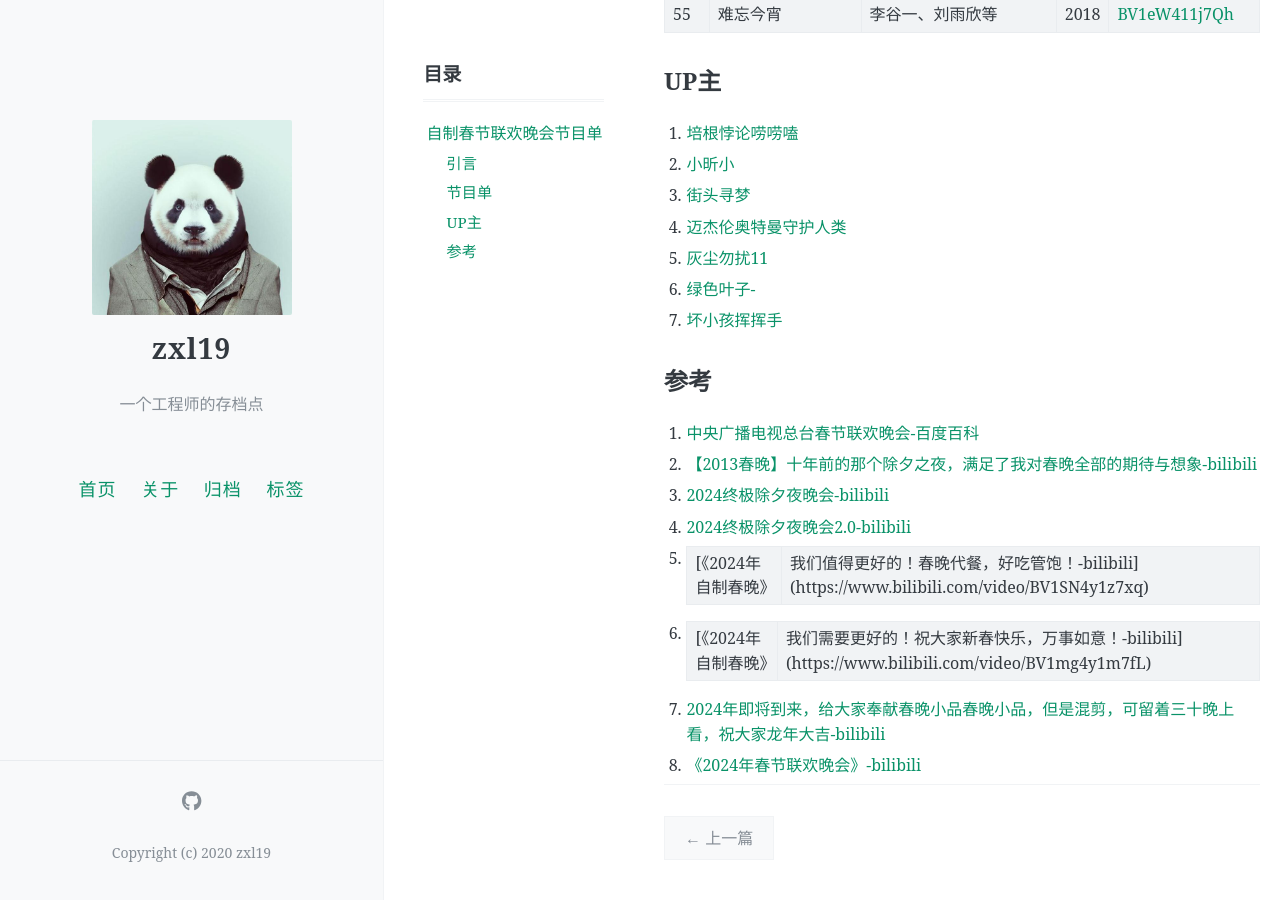
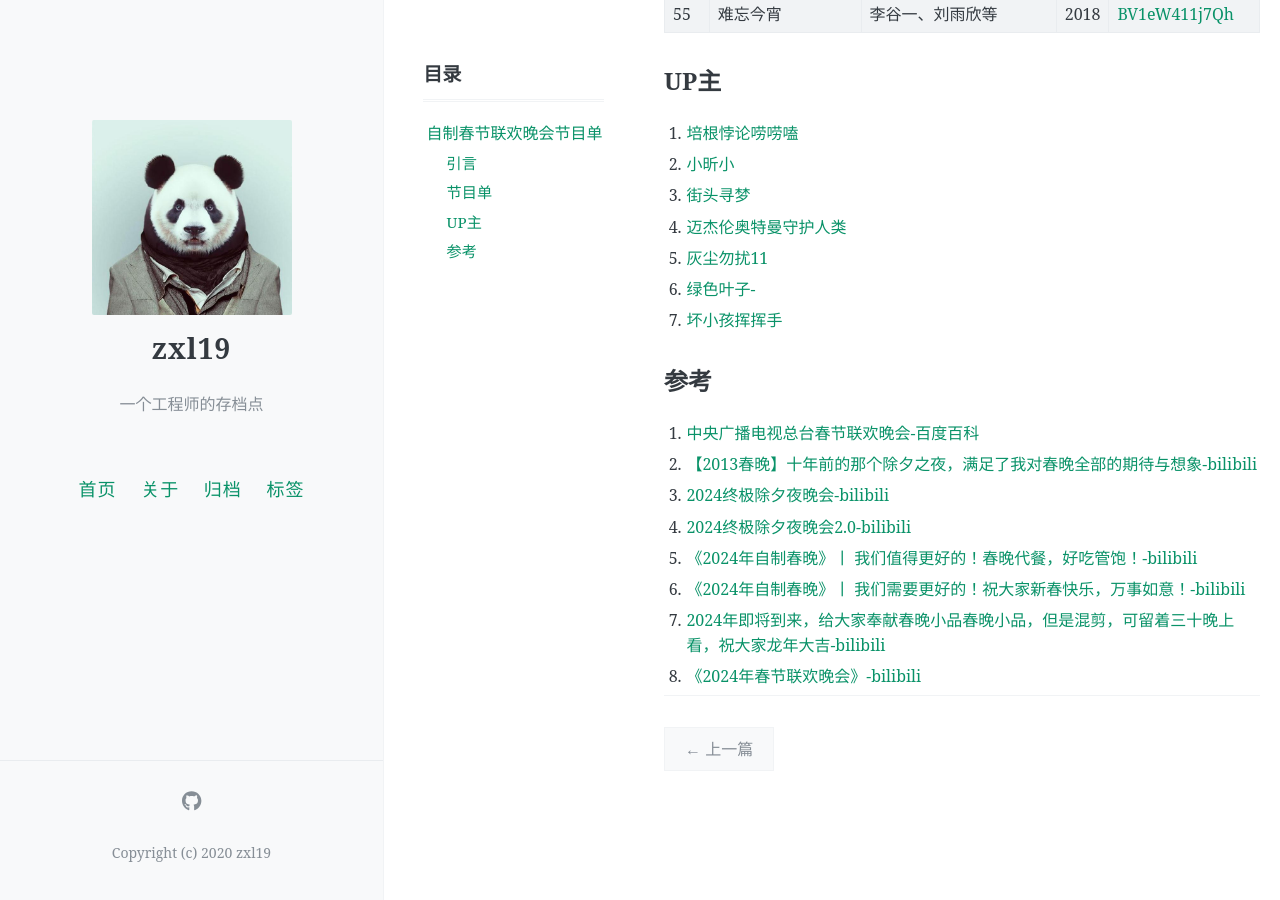
Before and after one commit to zxl19/zxl19.github.io, a Jekyll site: the page built from _posts/2024-01-31-spring-festival-gala.md, in a window 1280 px wide and 900 px high, scrolled down 2730 px. Built offline with Jekyll 4.4.1, drawn with Linux system fonts in a browser that asks for light colours; comment, search, counter and statistics services are not loaded; some of the changed text lies outside the part shown.

Commit message:
Update 2024-01-31-spring-festival-gala.md

```diff
--- a/_posts/2024-01-31-spring-festival-gala.md
+++ b/_posts/2024-01-31-spring-festival-gala.md
@@ -97,7 +97,7 @@ pinned: false
 2. [【2013春晚】十年前的那个除夕之夜，满足了我对春晚全部的期待与想象-bilibili](https://www.bilibili.com/video/BV1y3411d7oG)
 3. [2024终极除夕夜晚会-bilibili](https://www.bilibili.com/video/BV1KK411v75s)
 4. [2024终极除夕夜晚会2.0-bilibili](https://www.bilibili.com/video/BV1sC4y1k7Qw)
-5. [《2024年自制春晚》| 我们值得更好的！春晚代餐，好吃管饱！-bilibili](https://www.bilibili.com/video/BV1SN4y1z7xq)
-6. [《2024年自制春晚》| 我们需要更好的！祝大家新春快乐，万事如意！-bilibili](https://www.bilibili.com/video/BV1mg4y1m7fL)
+5. [《2024年自制春晚》丨 我们值得更好的！春晚代餐，好吃管饱！-bilibili](https://www.bilibili.com/video/BV1SN4y1z7xq)
+6. [《2024年自制春晚》丨 我们需要更好的！祝大家新春快乐，万事如意！-bilibili](https://www.bilibili.com/video/BV1mg4y1m7fL)
 7. [2024年即将到来，给大家奉献春晚小品春晚小品，但是混剪，可留着三十晚上看，祝大家龙年大吉-bilibili](https://www.bilibili.com/video/BV1sw411J7Di)
 8. [《2024年春节联欢晚会》-bilibili](https://www.bilibili.com/video/BV16g4y1e73f)
```
Also changed, not shown: other parts of _posts/2024-01-31-spring-festival-gala.md (+1 -1 lines).
